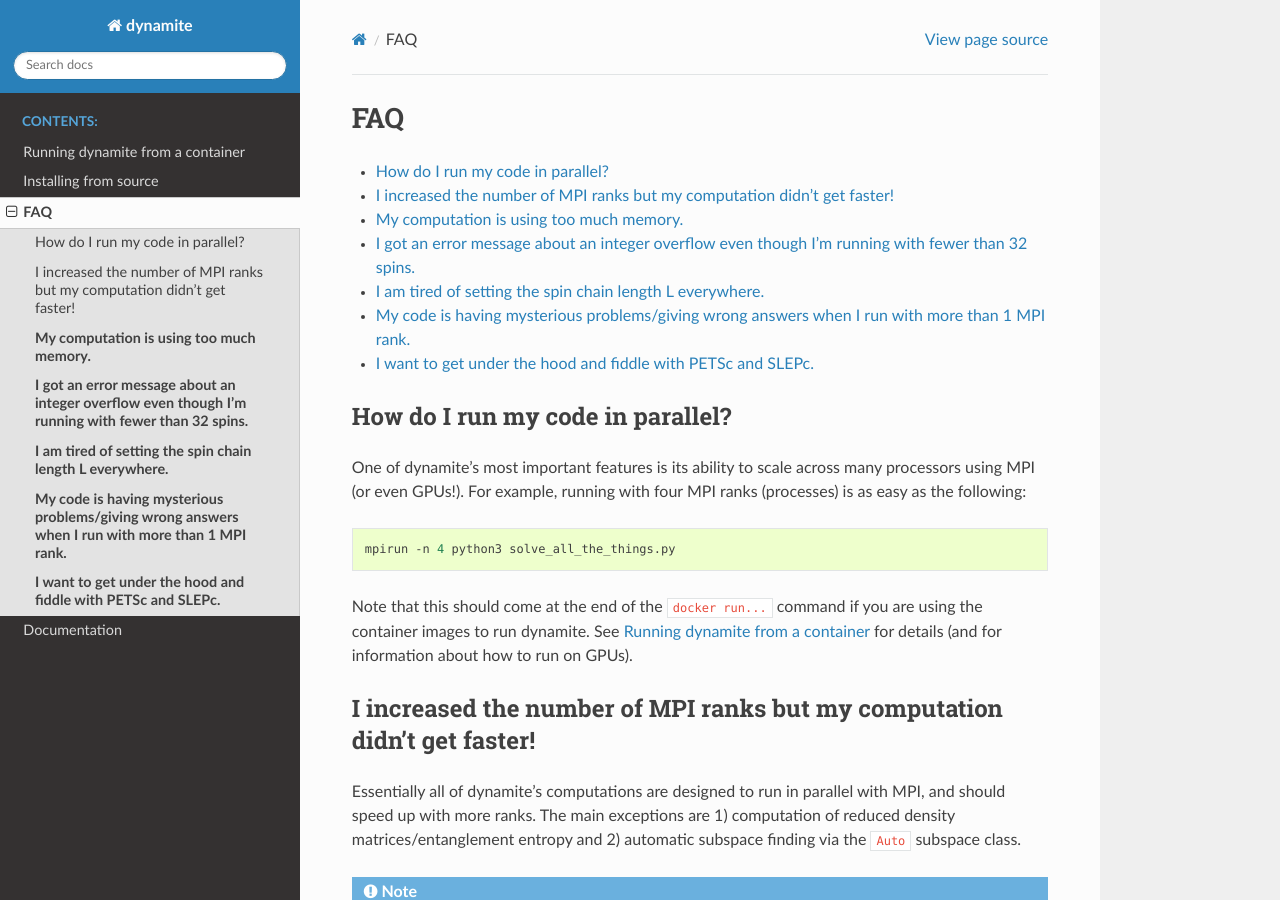
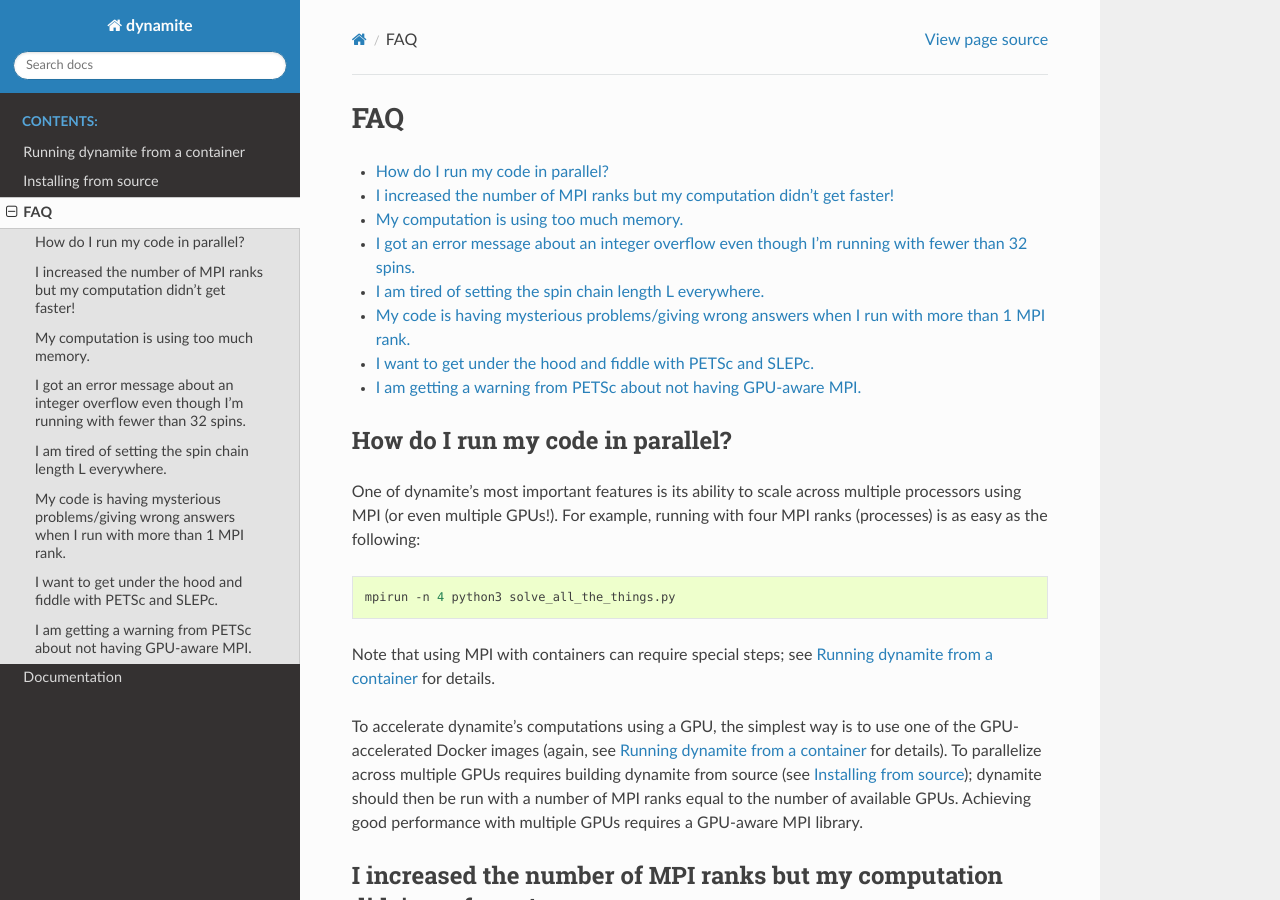
Before and after one commit to GregDMeyer/dynamite, a Sphinx documentation site: the page built from docs/FAQ.rst, in a window 1280 px wide and 900 px high. Built offline with Sphinx 7.4.7 and the Read the Docs theme 2.0.0, drawn with Linux system fonts in a browser that asks for light colours; some of the changed text lies outside the part shown.

Commit message:
Enable multigpu computation
Co-authored-by: Greg Kahanamoku-Meyer <gregory.meyer@gmail.com>

```diff
--- a/docs/FAQ.rst
+++ b/docs/FAQ.rst
@@ -9,19 +9,24 @@
 - :ref:`L`
 - :ref:`nondeterm`
 - :ref:`petsc`
+- :ref:`gpu-aware-mpi`
 
 .. _parallel:
 
 How do I run my code in parallel?
 ---------------------------------
 
-One of dynamite's most important features is its ability to scale across many processors using MPI (or even GPUs!). For example, running with four MPI ranks (processes) is as easy as the following:
+One of dynamite's most important features is its ability to scale across multiple processors using MPI (or even multiple GPUs!). For example, running with four MPI ranks (processes) is as easy as the following:
 
 .. code:: bash
 
     mpirun -n 4 python3 solve_all_the_things.py
 
-Note that this should come at the end of the ``docker run...`` command if you are using the container images to run dynamite. See :ref:`containers` for details (and for information about how to run on GPUs).
+Note that using MPI with containers can require special steps; see :ref:`containers` for details.
+
+To accelerate dynamite's computations using a GPU, the simplest way is to use one of the GPU-accelerated Docker images (again, see :ref:`containers` for details).
+To parallelize across multiple GPUs requires building dynamite from source (see :ref:`installing`); dynamite should then be run with a number of MPI ranks equal to the number of available GPUs.
+Achieving good performance with multiple GPUs requires a GPU-aware MPI library.
 
 .. _ranks:
 
@@ -43,8 +48,8 @@
 
 .. _shell:
 
-**My computation is using too much memory.**
---------------------------------------------
+My computation is using too much memory.
+----------------------------------------
 
 Even in the sparse form that dynamite uses by default, storing an operator's matrix can use large amounts of memory. To alleviate this problem, dynamite can be run with so-called "matrix-free" matrices (known in dynamite and PETSc as "shell" matrices). When this is enabled, matrix elements are computed on the fly instead of being stored explicitly, saving significantly on memory usage and sometimes even speeding things up. When using shell matrices, the memory usage is reduced essentially to the vectors used in the computations.
 
@@ -52,8 +57,8 @@
 
 .. _integer:
 
-**I got an error message about an integer overflow even though I'm running with fewer than 32 spins.**
-------------------------------------------------------------------------------------------------------
+I got an error message about an integer overflow even though I'm running with fewer than 32 spins.
+--------------------------------------------------------------------------------------------------
 
 Even if the state vector length is shorter than :math:`2^{32}`, PETSc may allocate a block of many vectors at once, and the total length of this allocated block is greater than the maximum 32-bit integer. Before switching to 64-bit integers, try passing the ``-bv_type vecs`` flag to SLEPc by putting the following at the beginning of your script:
 
@@ -66,8 +71,8 @@
 
 .. _L:
 
-**I am tired of setting the spin chain length L everywhere.**
--------------------------------------------------------------
+I am tired of setting the spin chain length L everywhere.
+---------------------------------------------------------
 
 There is an easy way to globally set a
 default value for ``L``. Before you start building any operators:
@@ -82,15 +87,15 @@
 
 .. _nondeterm:
 
-**My code is having mysterious problems/giving wrong answers when I run with more than 1 MPI rank.**
--------------------------------------------------------------------------------------------------------
+My code is having mysterious problems/giving wrong answers when I run with more than 1 MPI rank.
+------------------------------------------------------------------------------------------------
 
 There are a number of reasons this could happen, but here is a likely culprit. Each MPI rank runs as an independent Python process, so non-deterministic code can behave differently across the ranks. For example, if you are iterating through an unordered data type like a Python dictionary or set, different ranks may iterate through the values in a different order! As another example, making calls to e.g. ``numpy.random.rand()`` will give different values on each process. If you use this when building your Hamiltonian, you will not have a consistent operator across your different processes! If you need random numbers, make sure to seed them with the same value everywhere.
 
 .. _petsc:
 
-**I want to get under the hood and fiddle with PETSc and SLEPc.**
------------------------------------------------------------------
+I want to get under the hood and fiddle with PETSc and SLEPc.
+-------------------------------------------------------------
 
 The underlying ``petsc4py`` matrix for any operator is accessible with
 :meth:`dynamite.operators.Operator.get_mat`. For states, the ``petsc4py`` vector
@@ -116,3 +121,22 @@
 
 (although this particular case is built-in to dynamite, and can be accomplished via the ``ncv`` keyword
 argument to :meth:`dynamite.computations.evolve`).
+
+.. _gpu-aware-mpi:
+
+I am getting a warning from PETSc about not having GPU-aware MPI.
+-----------------------------------------------------------------
+
+dynamite is designed to be able to run parallelized across multiple GPUs. For this to be performant,
+it is crucial that the MPI implementation being used is GPU-aware, meaning that instead of transferring
+data to the CPU, then to another processor via MPI, then to that processor's GPU, it can transfer data
+directly between GPUs via e.g. NVLink.
+
+If you are running with multiple GPUs, the way to avoid this error is to ensure your MPI implementation
+is GPU-aware---your performance will be quite bad otherwise. If you are compiling OpenMPI yourself, use
+the ``--with-cuda`` flag to ``./configure``; if you are using a compute cluster's build of MPI, talk to
+your system administrator.
+
+If you are running with a single GPU, MPI is simply not needed. In that case you can avoid the warning by
+removing ``mpi4py`` from your Python environment, in which case dynamite will automatically disable
+the warning, or by setting an environment variable as described in the PETSc error message.
--- a/docs/index.rst
+++ b/docs/index.rst
@@ -7,9 +7,7 @@
 ===============================================
 
 Welcome to **dynamite**, which provides a simple interface
-to fast evolution of quantum dynamics and eigensolving. Behind the
-scenes, dynamite uses the PETSc/SLEPc implementations of Krylov subspace
-exponentiation and eigensolving.
+to fast parallel evolution of quantum dynamics and eigensolving via Krylov subspace methods.
 
 Quick start
 -----------
```
Also changed, not shown: CHANGELOG.md (+1 -0 lines), docs/containers.rst (+4 -3 lines), src/dynamite/__init__.py (+16 -5 lines), 5 other files.
